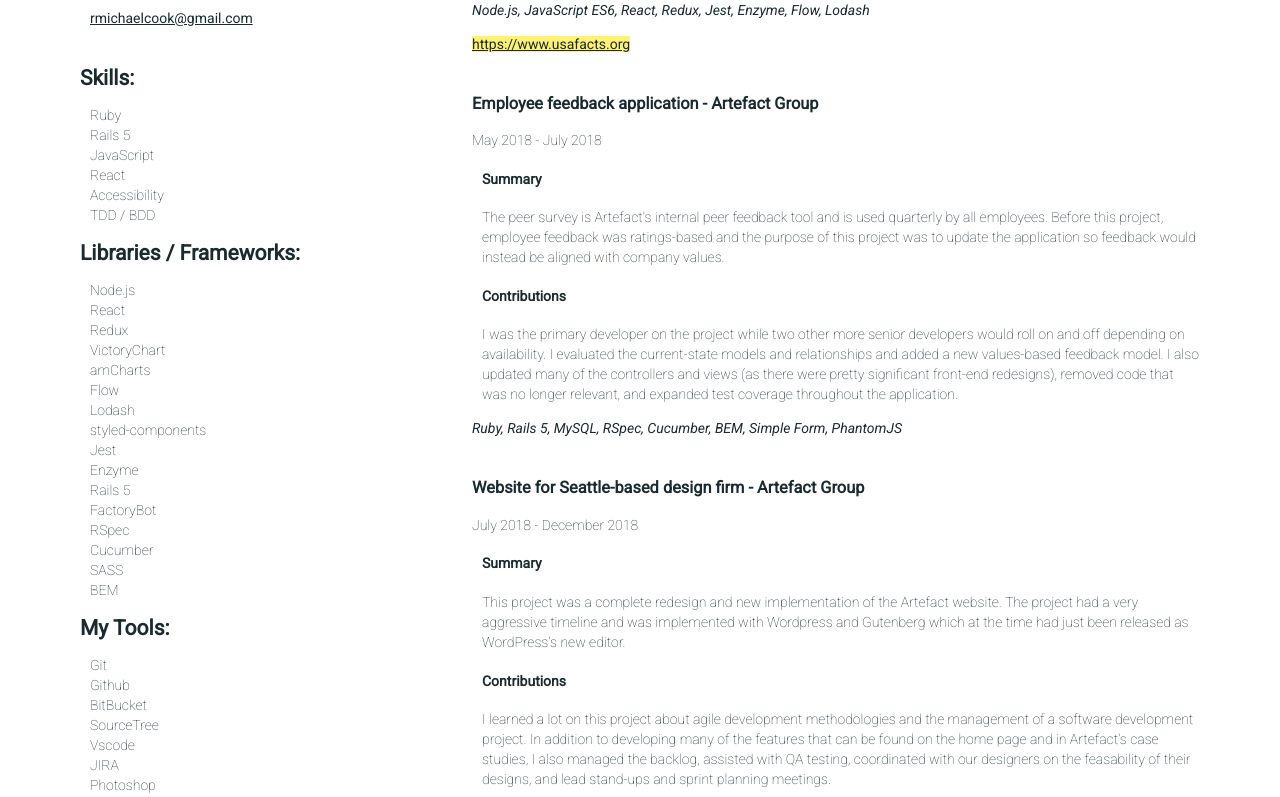
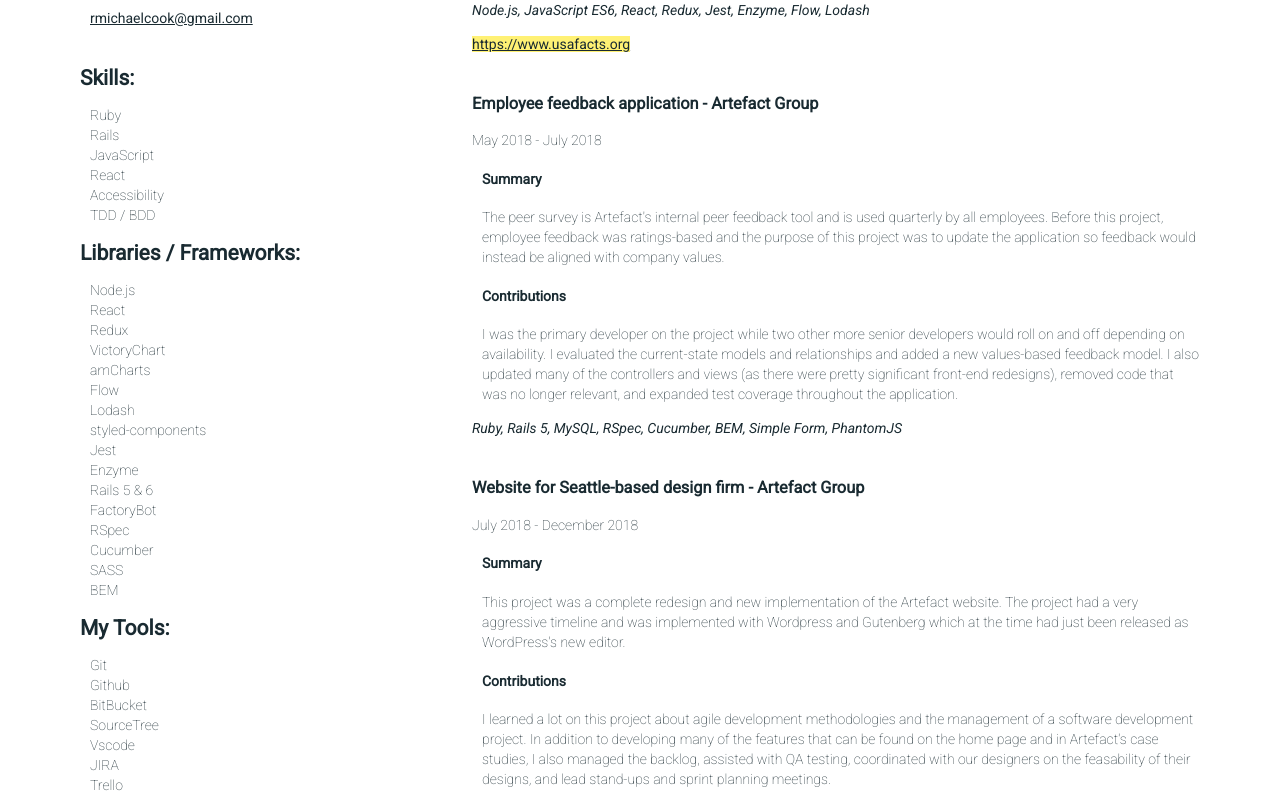
Before and after one commit to rmcook/portfolio, a React (Vite) app: page / in a window 1280 px wide. Shown: the part 1280-2077 px from the top of the page. Built offline with nearby package versions, Linux system fonts and the light colour scheme.

Commit message:
Update app constants

```diff
--- a/src/components/appConstants.js
+++ b/src/components/appConstants.js
@@ -4,10 +4,10 @@
 export const longIntro = "I'm Michael Cook, a Ruby / Rails and JavaScript / React developer"
 
 // Resume
-export const skills = ['Ruby','Rails 5','JavaScript','React','Accessibility', 'TDD / BDD']
+export const skills = ['Ruby','Rails','JavaScript','React','Accessibility', 'TDD / BDD']
 
 export const frameworks = ['Node.js', 'React', 'Redux', 'VictoryChart', 'amCharts', 'Flow', 'Lodash',
-  'styled-components', 'Jest', 'Enzyme', 'Rails 5', 'FactoryBot', 'RSpec', 'Cucumber', 'SASS','BEM']
+  'styled-components', 'Jest', 'Enzyme', 'Rails 5 & 6', 'FactoryBot', 'RSpec', 'Cucumber', 'SASS','BEM']
 
 export const tools = ['Git', 'Github', 'BitBucket', 'SourceTree',
-  'Vscode', 'JIRA', 'Photoshop', 'Invision', 'Zeplin']
+  'Vscode', 'JIRA', 'Trello', 'Photoshop', 'Invision', 'Zeplin']
```
